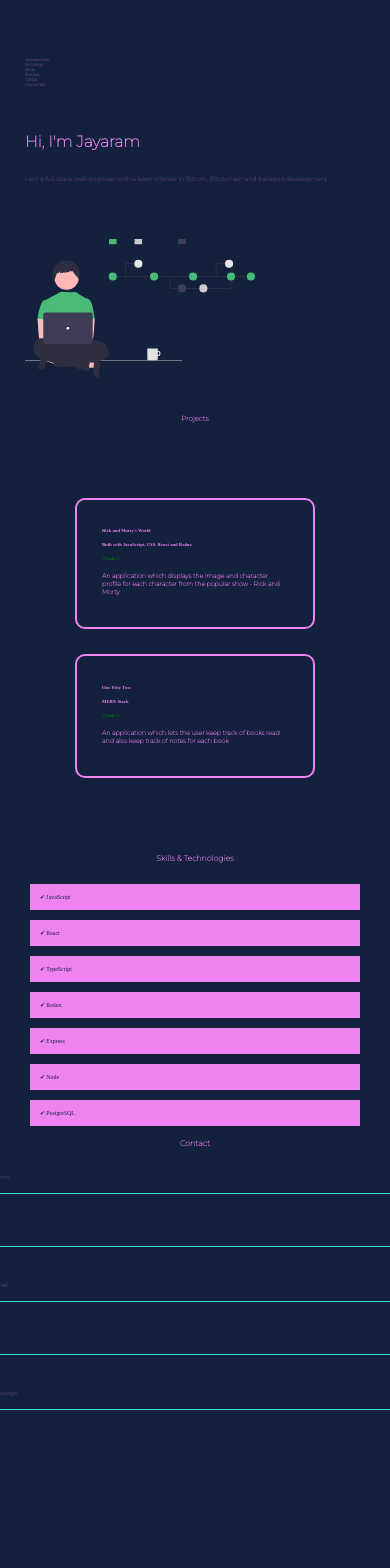
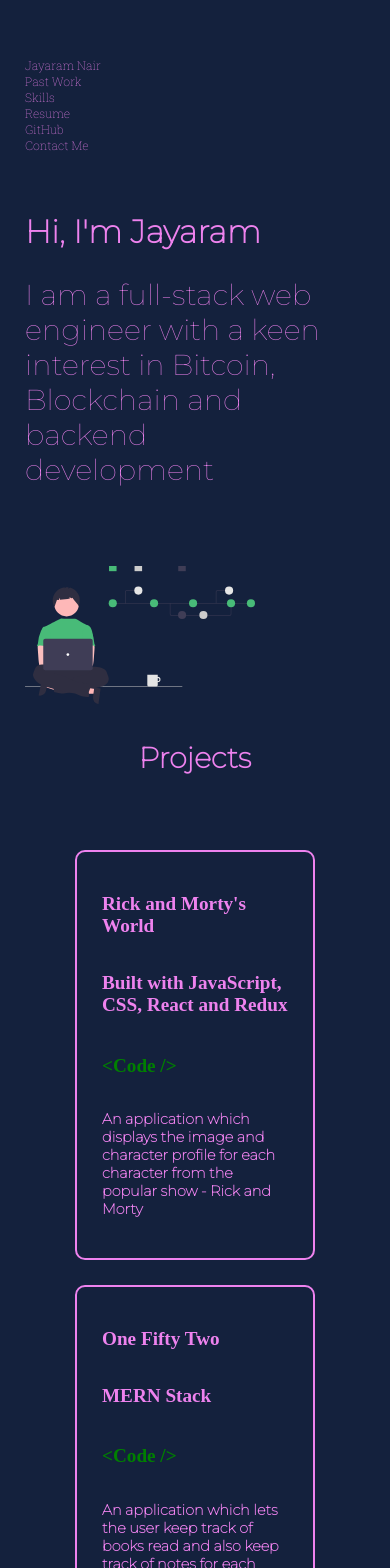
Before and after one commit to jayaramsivaramannair/jayaram_portfolio, a React (Create React App) app: page / in a window 390 px wide. Shown: the top 1568 px of the page. Built offline with nearby package versions, Linux system fonts and the light colour scheme.

Commit message:
Added additional styling inside media queries to make the fonts responsive

```diff
--- a/src/index.css
+++ b/src/index.css
@@ -25,7 +25,7 @@ header div {
 }
 
 header {
-  font-size: 1vw;
+  font-size: 1.5rem;
   font-family: 'Roboto Slab', serif;
   margin: 2rem 0;
 }
@@ -45,13 +45,13 @@ header {
 #about h1 {
   color: violet;
   /* vw helps resize the font based on screen resize*/
-  font-size: 4vw;
+  font-size: 5rem;
   font-family: 'Montserrat', sans-serif;
 }
 
 #about p {
   margin-top: 1.5rem;
-  font-size: 1.6vw;
+  font-size: 1.8rem;
   font-family: 'Montserrat', sans-serif;
 }
 
@@ -61,7 +61,7 @@ header {
 }
 
 #projects h1 {
-  font-size: 1.8vw;
+  font-size: 3rem;
   text-align: center;
   margin-bottom: 25px;
   font-family: 'Montserrat', sans-serif;
@@ -69,11 +69,11 @@ header {
 
 #projects h2,
 h3 {
-  font-size: 1.2vw;
+  font-size: 1.5rem;
 }
 
 #projects p {
-  font-size: 1.6vw;
+  font-size: 1.8rem;
   font-weight: bold;
   font-family: 'Montserrat', sans-serif;
 }
@@ -101,7 +101,7 @@ h3 {
 #skills h1 {
   text-align: center;
   margin-top: 25px;
-  font-size: 2vw;
+  font-size: 3rem;
   font-family: 'Montserrat', sans-serif;
 }
 
@@ -113,7 +113,7 @@ h3 {
 .skill-container {
   background-color: violet;
   cursor: pointer;
-  font-size: 1.5vw;
+  font-size: 1.8rem;
   color: #14213d;
   margin: 5px;
   padding: 10px;
@@ -127,17 +127,17 @@ h3 {
   display: grid;
   justify-content: center;
   align-content: center;
-  align-items: stretch;
+  padding: 10px;
   font-family: 'Montserrat', sans-serif;
 }
 
 .contact-form h2 {
   text-align: center;
-  font-size: 2vw;
+  font-size: 3rem;
 }
 
 .contact-form label {
-  font-size: 1.5vw;
+  font-size: 1.5rem;
 }
 
 .contact-form input,
@@ -147,7 +147,7 @@ h3 {
   border: 1px solid turquoise;
   border-radius: 5px;
   outline: none;
-  width: 400px;
+  width: 600px;
   margin: 10px 0;
   color: aliceblue;
 }
@@ -180,7 +180,7 @@ textarea:focus {
   background-color: violet;
   padding: 5px;
   font-family: 'Montserrat', sans-serif;
-  font-size: 1.5vw;
+  font-size: 1.5rem;
   font-weight: bold;
   align-self: center;
   justify-self: center;
@@ -191,9 +191,51 @@ button:hover {
   background-color: turquoise;
 }
 
-@media screen and (max-width: 500px) {
+@media screen and (max-width: 600px) {
   header div {
     display: grid;
     grid-template-columns: auto;
   }
+
+  header {
+    font-size: 0.75rem;
+  }
+
+  #about h1 {
+    font-size: 2rem;
+  }
+
+  about p {
+    font-size: 1.1rem;
+  }
+
+  #projects h1 {
+    font-size: 1.8rem;
+  }
+
+  #projects h2,
+  h3 {
+    font-size: 1.2rem;
+  }
+
+  #projects p {
+    font-size: 0.9rem;
+  }
+
+  #skills h1 {
+    font-size: 1.8rem;
+  }
+
+  .skill-container {
+    font-size: 1.2rem;
+  }
+
+  .contact-form input,
+  .contact-form textarea {
+    max-width: 300px;
+  }
+
+  .contact-form h2 {
+    font-size: 1.5rem;
+  }
 }
```
